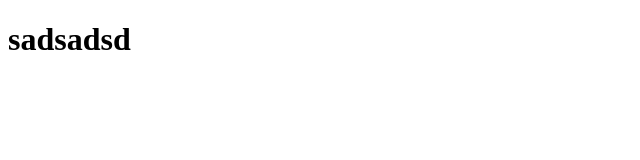
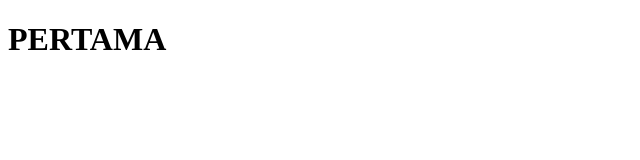
Before and after one commit to zrx18a/z18, a plain HTML site: page index.html in a window 1280 px wide. Shown: the whole page, without its empty margins (0-640 px from the left). Drawn offline with Linux system fonts and the light colour scheme.

Commit message:
kedua kalinya

```diff
--- a/index.html
+++ b/index.html
@@ -6,6 +6,6 @@
     <title>PERTAMA</title>
 </head>
 <body>
-    <h1>sadsadsd</h1>
+    <h1>PERTAMA</h1>
 </body>
 </html>
```
